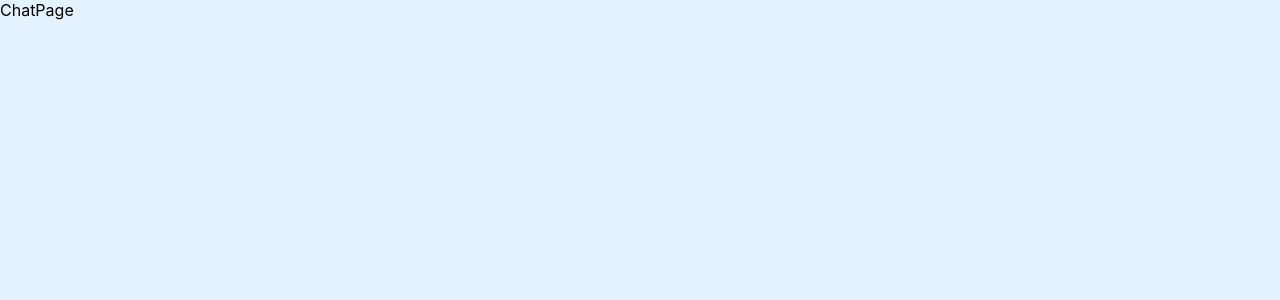
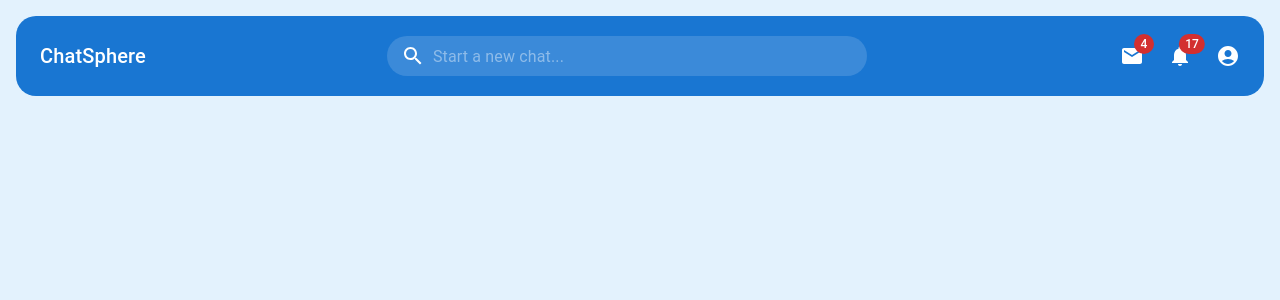
Before and after one commit to ujjawal30/chat-sphere, a React (Create React App) app in the folder frontend/: page /chats in a window 1280 px wide. Shown: the top 300 px of the page. Built offline with nearby package versions, Linux system fonts and the light colour scheme.

Commit message:
designed appbar

```diff
--- /dev/null
+++ b/frontend/src/components/Navbar.js
@@ -0,0 +1,282 @@
+import { useState } from "react";
+import {
+  styled,
+  alpha,
+  AppBar,
+  Box,
+  Toolbar,
+  IconButton,
+  Typography,
+  InputBase,
+  Badge,
+  Menu,
+  MenuItem,
+  TextField,
+  InputAdornment,
+} from "@mui/material";
+import {
+  Search,
+  AccountCircle,
+  Mail,
+  Notifications,
+  MoreVert,
+  Clear,
+  ArrowBack,
+} from "@mui/icons-material";
+
+const Navbar = () => {
+  const [searchBarShow, setSearchBarShow] = useState(false);
+  const [searchValue, setSearchValue] = useState("");
+  const [anchorEl, setAnchorEl] = useState(null);
+  const [mobileMoreAnchorEl, setMobileMoreAnchorEl] = useState(null);
+
+  const isMenuOpen = Boolean(anchorEl);
+  const isMobileMenuOpen = Boolean(mobileMoreAnchorEl);
+
+  const toggleSearchBarShow = () => {
+    setSearchBarShow(!searchBarShow);
+  };
+
+  const clearSearchBar = () => {
+    setSearchValue("");
+  };
+
+  const handleProfileMenuOpen = (event) => {
+    setAnchorEl(event.currentTarget);
+  };
+
+  const handleMobileMenuClose = () => {
+    setMobileMoreAnchorEl(null);
+  };
+
+  const handleMenuClose = () => {
+    setAnchorEl(null);
+    handleMobileMenuClose();
+  };
+
+  const handleMobileMenuOpen = (event) => {
+    setMobileMoreAnchorEl(event.currentTarget);
+  };
+
+  const menuId = "primary-search-account-menu";
+  const renderMenu = (
+    <Menu
+      anchorEl={anchorEl}
+      anchorOrigin={{
+        vertical: "top",
+        horizontal: "right",
+      }}
+      id={menuId}
+      keepMounted
+      transformOrigin={{
+        vertical: "top",
+        horizontal: "right",
+      }}
+      open={isMenuOpen}
+      onClose={handleMenuClose}
+    >
+      <MenuItem onClick={handleMenuClose}>Profile</MenuItem>
+      <MenuItem onClick={handleMenuClose}>My account</MenuItem>
+    </Menu>
+  );
+
+  const mobileMenuId = "primary-search-account-menu-mobile";
+  const renderMobileMenu = (
+    <Menu
+      anchorEl={mobileMoreAnchorEl}
+      anchorOrigin={{
+        vertical: "top",
+        horizontal: "right",
+      }}
+      id={mobileMenuId}
+      keepMounted
+      transformOrigin={{
+        vertical: "top",
+        horizontal: "right",
+      }}
+      open={isMobileMenuOpen}
+      onClose={handleMobileMenuClose}
+    >
+      <MenuItem>
+        <IconButton size="large" aria-label="show 4 new mails" color="inherit">
+          <Badge badgeContent={4} color="error">
+            <Mail />
+          </Badge>
+        </IconButton>
+        <p>Messages</p>
+      </MenuItem>
+      <MenuItem>
+        <IconButton
+          size="large"
+          aria-label="show 17 new notifications"
+          color="inherit"
+        >
+          <Badge badgeContent={17} color="error">
+            <Notifications />
+          </Badge>
+        </IconButton>
+        <p>Notifications</p>
+      </MenuItem>
+      <MenuItem onClick={handleProfileMenuOpen}>
+        <IconButton
+          size="large"
+          aria-label="account of current user"
+          aria-controls="primary-search-account-menu"
+          aria-haspopup="true"
+          color="inherit"
+        >
+          <AccountCircle />
+        </IconButton>
+        <p>Profile</p>
+      </MenuItem>
+    </Menu>
+  );
+
+  return (
+    <Box sx={{ flexGrow: 1 }}>
+      <AppBar
+        position="static"
+        sx={{
+          borderRadius: 5,
+          height: "5rem",
+          justifyContent: "center",
+          boxShadow: "none",
+        }}
+      >
+        <Toolbar sx={{ px: { xs: 3 }, justifyContent: "space-between" }}>
+          <Typography
+            variant="h6"
+            noWrap
+            component="div"
+            sx={{
+              display: { xs: searchBarShow ? "none" : "block", sm: "block" },
+            }}
+          >
+            ChatSphere
+          </Typography>
+
+          <Box
+            sx={{
+              display: { xs: searchBarShow ? "block" : "none", sm: "block" },
+              width: { xs: "100%", sm: "40%" },
+            }}
+          >
+            <TextField
+              id="search"
+              placeholder="Start a new chat..."
+              InputProps={{
+                style: { color: "white" },
+                startAdornment: (
+                  <InputAdornment position="start" sx={{ color: "white" }}>
+                    {searchBarShow ? (
+                      <IconButton
+                        onClick={toggleSearchBarShow}
+                        edge="start"
+                        sx={{ color: "white" }}
+                      >
+                        <ArrowBack />
+                      </IconButton>
+                    ) : (
+                      <Search />
+                    )}
+                  </InputAdornment>
+                ),
+                endAdornment: (
+                  <InputAdornment
+                    position="end"
+                    sx={{ display: searchValue ? "flex" : "none" }}
+                  >
+                    <IconButton
+                      onClick={clearSearchBar}
+                      edge="end"
+                      sx={{ color: "white" }}
+                    >
+                      <Clear />
+                    </IconButton>
+                  </InputAdornment>
+                ),
+              }}
+              sx={(theme) => ({
+                borderRadius: 20,
+                color: "#fff",
+                backgroundColor: alpha(theme.palette.common.white, 0.15),
+                "&:hover": {
+                  backgroundColor: alpha(theme.palette.common.white, 0.25),
+                },
+                "& fieldset": { border: "none" },
+                margin: "auto",
+                width: "100%",
+              })}
+              size="small"
+              value={searchValue}
+              onChange={(e) => setSearchValue(e.target.value)}
+            />
+          </Box>
+
+          <Box sx={{ display: { xs: "none", sm: "flex" } }}>
+            <IconButton
+              size="large"
+              aria-label="show 4 new mails"
+              color="inherit"
+            >
+              <Badge badgeContent={4} color="error">
+                <Mail />
+              </Badge>
+            </IconButton>
+            <IconButton
+              size="large"
+              aria-label="show 17 new notifications"
+              color="inherit"
+            >
+              <Badge badgeContent={17} color="error">
+                <Notifications />
+              </Badge>
+            </IconButton>
+            <IconButton
+              size="large"
+              edge="end"
+              aria-label="account of current user"
+              aria-controls={menuId}
+              aria-haspopup="true"
+              onClick={handleProfileMenuOpen}
+              color="inherit"
+            >
+              <AccountCircle />
+            </IconButton>
+          </Box>
+
+          <Box
+            sx={{
+              display: { xs: searchBarShow ? "none" : "block", sm: "none" },
+            }}
+          >
+            <IconButton
+              size="large"
+              aria-label="show more"
+              aria-controls={mobileMenuId}
+              aria-haspopup="true"
+              onClick={toggleSearchBarShow}
+              color="inherit"
+            >
+              <Search />
+            </IconButton>
+            <IconButton
+              size="large"
+              aria-label="show more"
+              aria-controls={mobileMenuId}
+              aria-haspopup="true"
+              onClick={handleMobileMenuOpen}
+              color="inherit"
+            >
+              <MoreVert />
+            </IconButton>
+          </Box>
+        </Toolbar>
+      </AppBar>
+      {renderMobileMenu}
+      {renderMenu}
+    </Box>
+  );
+};
+
+export default Navbar;
--- a/frontend/src/pages/ChatPage.js
+++ b/frontend/src/pages/ChatPage.js
@@ -1,17 +1,21 @@
-import React, { useEffect } from "react";
+import React, { useContext, useEffect } from "react";
 import axios from "axios";
+import { Container } from "@mui/material";
+import { UserContext } from "../context/UserProvider";
+import Navbar from "../components/Navbar";
 
 const ChatPage = () => {
-  const fetchData = async () => {
-    const { data } = await axios.get("/api/chats");
-    console.log("data :>> ", data);
-  };
+  const { user } = useContext(UserContext);
 
-  // useEffect(() => {
-  //   fetchData();
-  // }, []);
+  useEffect(() => {
+    console.log("user :>> ", user);
+  }, [user]);
 
-  return <div>ChatPage</div>;
+  return (
+    <Container maxWidth="xl" sx={{ p: { xs: 2 } }}>
+      <Navbar />
+    </Container>
+  );
 };
 
 export default ChatPage;
```
